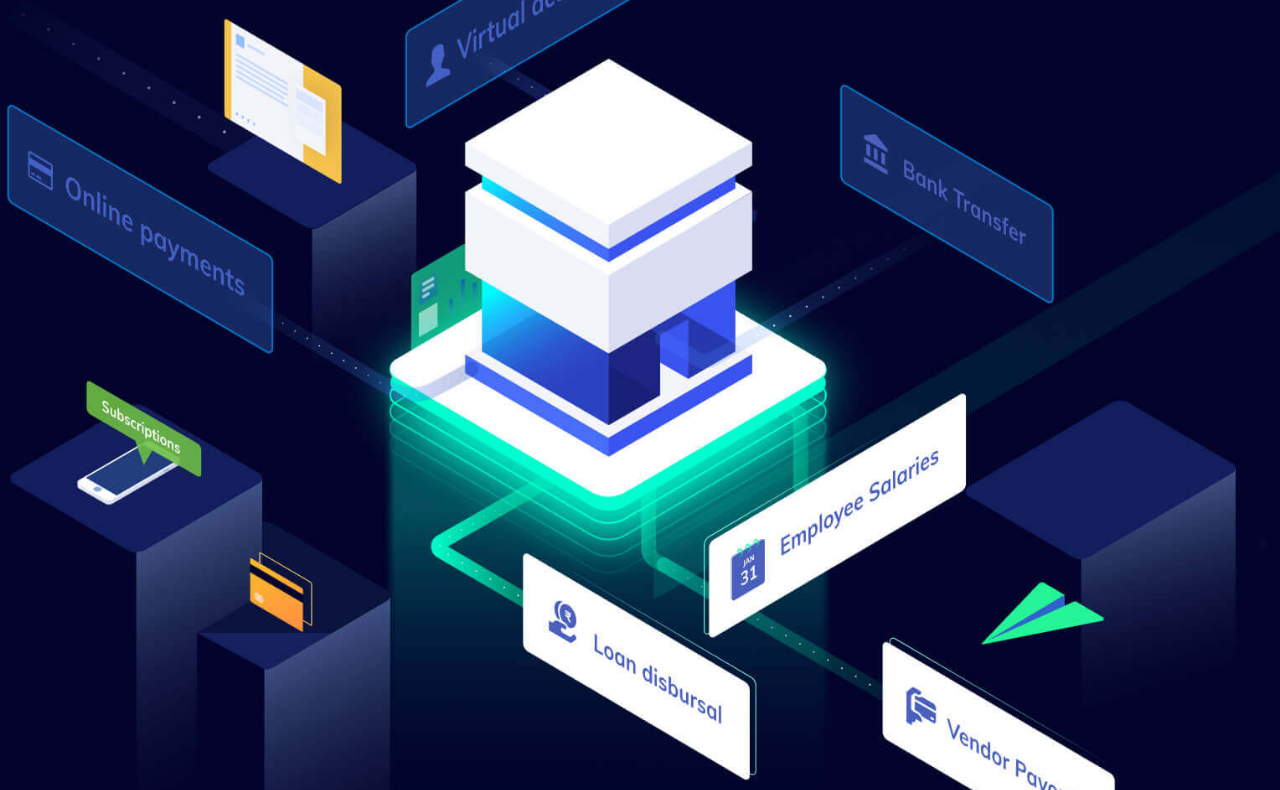
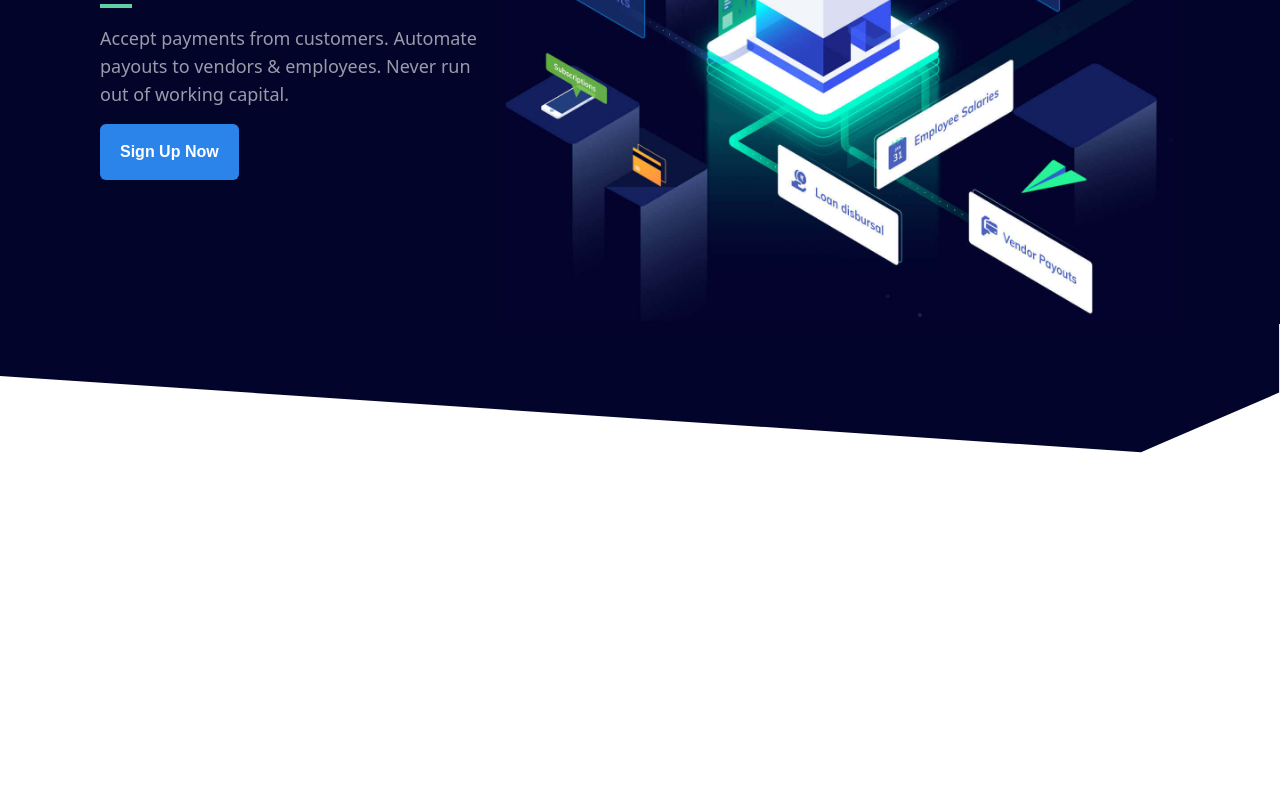
Before and after one commit to mahinder1998/bootcamp-tailwindcss, a website built with Vite: page index.html in a window 1280 px wide. Shown: the part 319-1109 px from the top of the page. After the commit the page ends 800 px from the top, so only its background shows below. Built offline with nearby package versions, Linux system fonts and the light colour scheme.

Commit message:
hero section completed

```diff
--- a/index.html
+++ b/index.html
@@ -89,23 +89,30 @@
 
 <!-- Hero Section -->
 <section class="relative bg-deepBlue">
-    <div>
+    <div class="max-w-[1080px] flex justify-between items-center mx-auto">
         <!-- left part-->
-        <div>
-            <h1>Power your finance, grow your business</h1>
-            <div></div>
-            <p>Accept payments from customers. Automate payouts to vendors & employees. Never run out of working capital.</p>
-            <button>Sign Up Now</button>
+        <div class="flex flex-col space-y-4">
+            <h1 class="font-mullish text-[30px] text-white uppercase font-bold leading-10">Power your finance, grow your business</h1>
+            <div class="w-8 h-1 bg-greenLight"></div>
+            <p class="text-white text-[18px] leading-7 opacity-60">Accept payments from customers. Automate payouts to vendors & employees. Never run out of working capital.</p>
+            <button class="bg-lightBlue text-white rounded-md font-mullish font-bold
+            py-4 px-5 w-max
+            hover:bg-lightBlue500 transition-all duration-200
+            ">Sign Up Now</button>
         </div>
         <!-- right part -->
         <div>
-            <img src="./images/hero-illustration.jpg" alt="hero">
+            <img src="./images/hero-illustration.jpg" alt="hero"
+            class="max-w-[680px]"
+            >
         </div>
     </div>
 
     <!-- shap part -->
-    <div>
-        <img src="" alt="">
+    <div class="bg-white">
+        <img src="./images/hero-shape.svg" alt="hero-sahp"
+        class="w-full"
+        >
     </div>
 </section>
 
```
